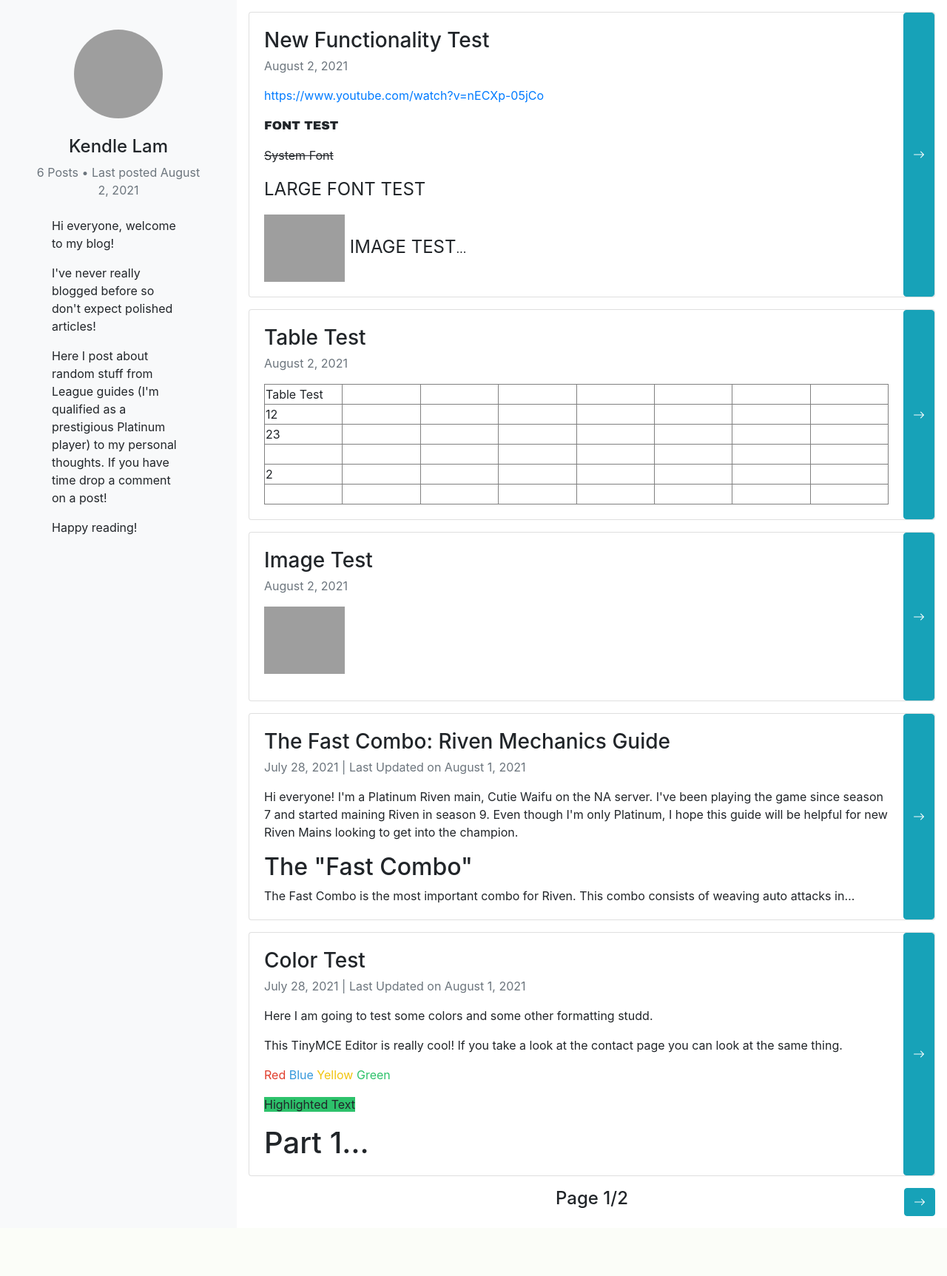
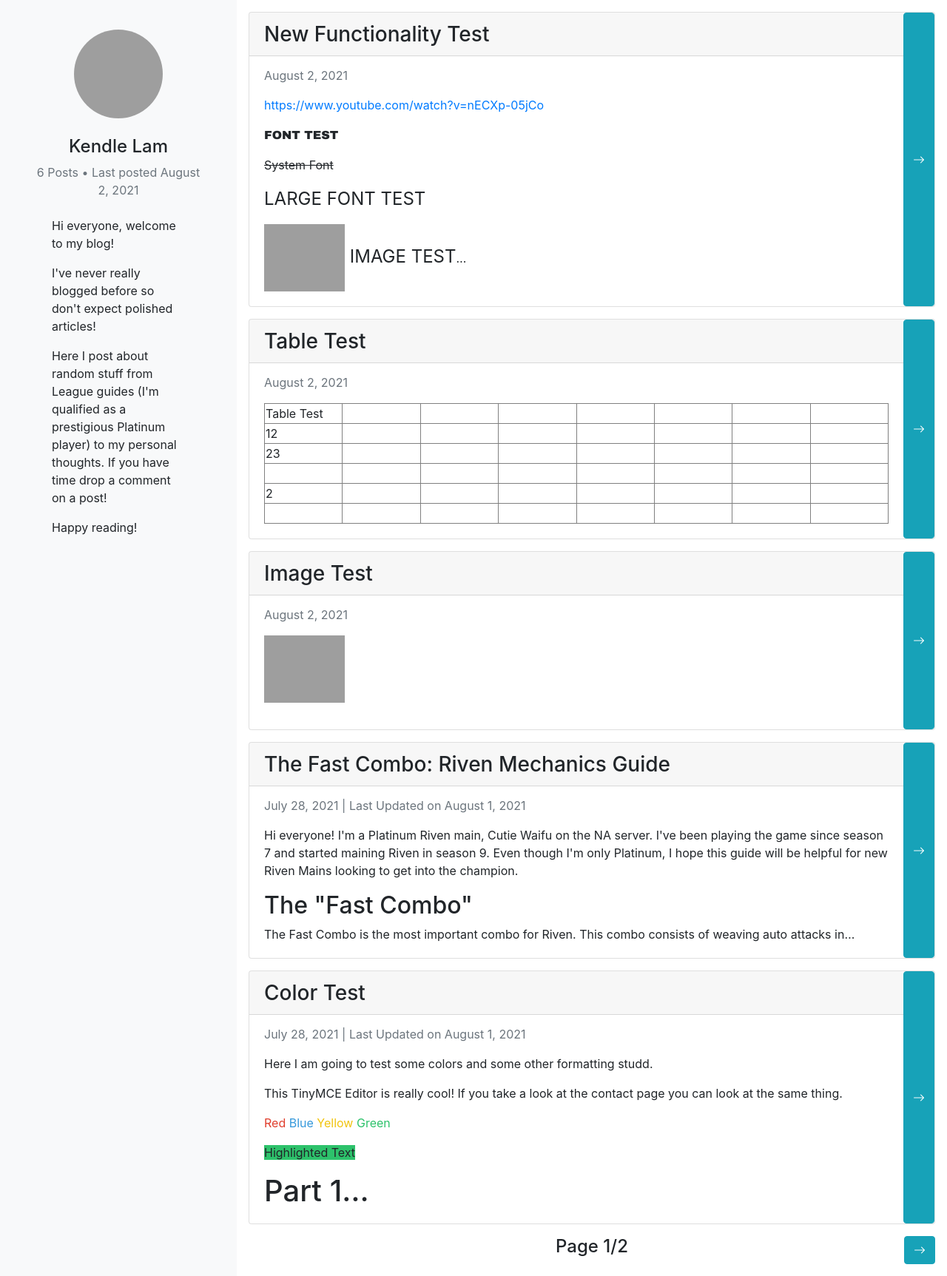
Before and after one commit to GeneralEggnog/animated-octo-funicular, a Flask app: page /blog in a window 1280 px wide. Shown: the part 330-2055 px from the top of the page at 74% size. Before the commit the page ends 1974 px from the top, so only its background shows below. Run offline with Flask 2, Linux system fonts and the light colour scheme; data comes from the database, SQL or seed files in the repository; some libraries are stand-ins or nearby versions; grey boxes are pictures that could not be loaded.

Commit message:
blog imporvmeetns

```diff
--- a/flaskblog/templates/about.html
+++ b/flaskblog/templates/about.html
@@ -20,9 +20,8 @@
         </div>
         <div class="col-md-3">
             <div class="card" style="border-color:#2c7cb0">
-                <div class="card-header" style="background-color: #2c7cb0;">
-                    <h5 class="card-title text-white">My Socials</h5>
-                </div>
+                    <h5 class="card-title text-white card-header" style="background-color: #2c7cb0;">My Socials</h5>
+
                 <ul class="list-group list-group-flush p-3 text-black">
                     <a href="mailto:kendle.lam@gmail.com" target="_blank" rel="noopener noreferrer"><li class="list-group-item"><i class="bi bi-envelope mr-3"></i></i>Email</li></a>
                     <a href="https://www.instagram.com/kendle.lam/" target="_blank" rel="noopener noreferrer"><li class="list-group-item"><i class="bi bi-instagram mr-3"></i>Instagram</li></a>
--- a/flaskblog/templates/blog.html
+++ b/flaskblog/templates/blog.html
@@ -33,8 +33,9 @@
             {% for post in posts.items %}
             <a id="{{ post.id }}"></a>
             <div class="card my-3 flex-row">
+                <div class="w-100">
+                    <h3 class="card-title card-header">{{ post.title }}</h3>
                     <div class="card-body">
-                    <h3 class="card-title">{{ post.title }}</h3>
                         <p class="card-subtitle text-muted">{{ post.date_posted.strftime('%B %e, %Y') }}
                             {% if post.date_posted.strftime('%B %e, %Y') != post.last_updated.strftime('%B %e, %Y') %} |
                             <span> Last Updated on {{ post.last_updated.strftime('%B %e, %Y')}}</span>
@@ -42,9 +43,12 @@
 
                         </p>
                         <div class="card-text mt-3 blog-text" >{{ post.content|safe }}</div>
+                    </div>
+                </div>
 
-                </div>
-                <a  href="{{ url_for('posts.post', post_id=post.id, blogpage=posts.page) }}">
+
+
+                <a  href="{{ url_for('posts.post', post_id=post.id, blogpage=posts.page) }}" class="ml-auto">
                     <button class="btn btn-info rounded-1 h-100 stretched-link" >
                         <i class="bi bi-arrow-right"></i>
                     </button>
```
Lines whose indentation alone changed are shown as unchanged.
